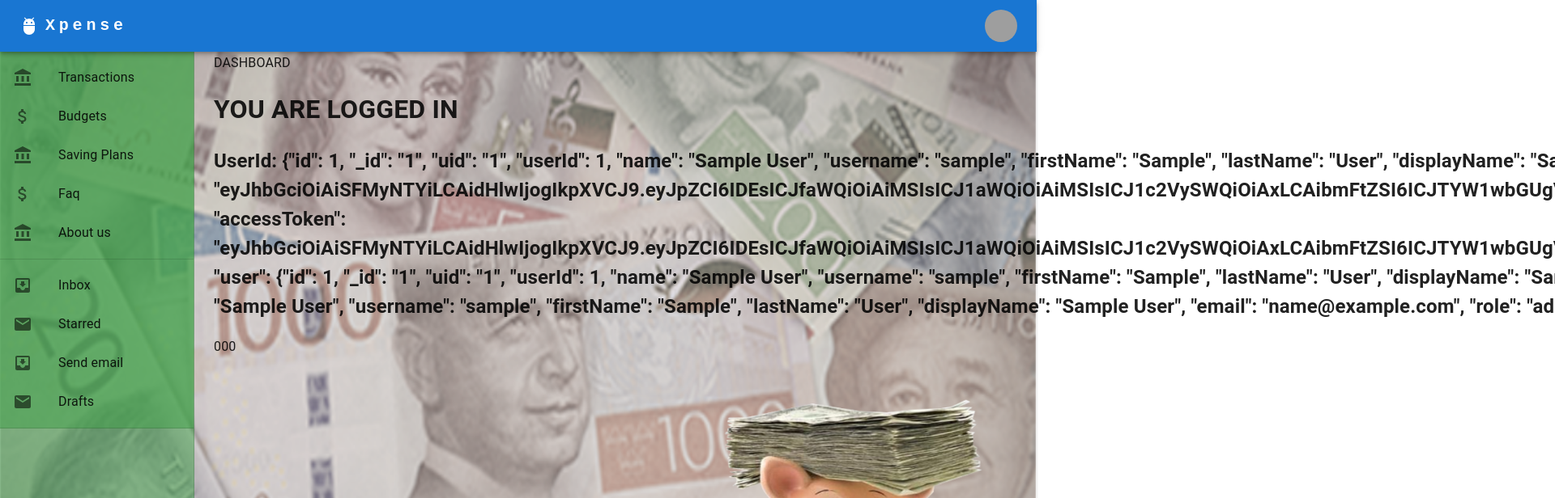
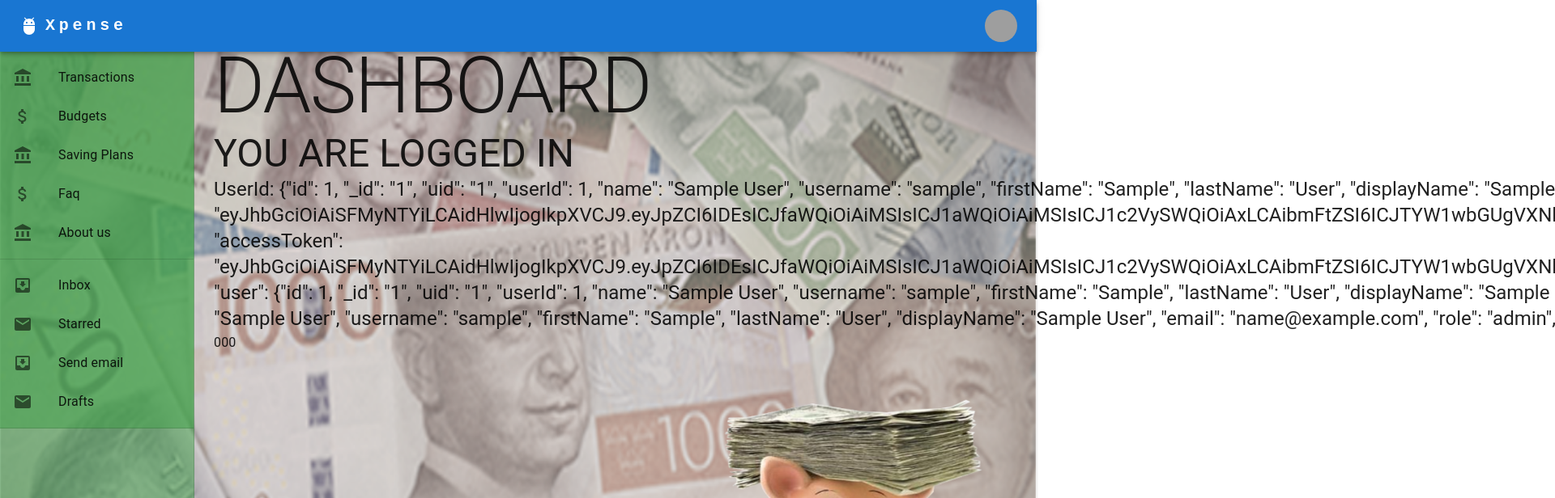
Before and after one commit to Fullstack-Roligheter/Frontend-ReactTS, a React (Create React App) app: page /1/dashboard in a window 1280 px wide. Shown: the top 616 px of the page at 81% size, 1920 px wide, since content can reach past the window. Built offline with nearby package versions, Linux system fonts and the light colour scheme; sample sign-in values are in the browser's storage; grey boxes are pictures that could not be loaded.

Commit message:
MuiFication of dashboard

```diff
--- a/src/features/dashboard/dashboard.tsx
+++ b/src/features/dashboard/dashboard.tsx
@@ -1,3 +1,4 @@
+import { Box, Typography } from '@mui/material'
 import { Navigate } from 'react-router-dom'
 
 function DashboardFeature() {
@@ -11,12 +12,12 @@ function DashboardFeature() {
   }
 
   return (
-		<div className='Welcome'>
-			<p>DASHBOARD</p>
-			<h1>YOU ARE LOGGED IN</h1>
-			<h2>UserId: {UserIsLoggedIn}</h2>
-      <p>{timeMilli}</p>
-		</div>
+    <Box>
+      <Typography variant='h1'>DASHBOARD</Typography>
+      <Typography variant='h3'>YOU ARE LOGGED IN</Typography>
+      <Typography variant='h5'>UserId: {UserIsLoggedIn}</Typography>
+      <Typography variant='subtitle1'>{timeMilli}</Typography>
+    </Box>
   )
 }
 
```
Lines whose indentation alone changed are shown as unchanged.
